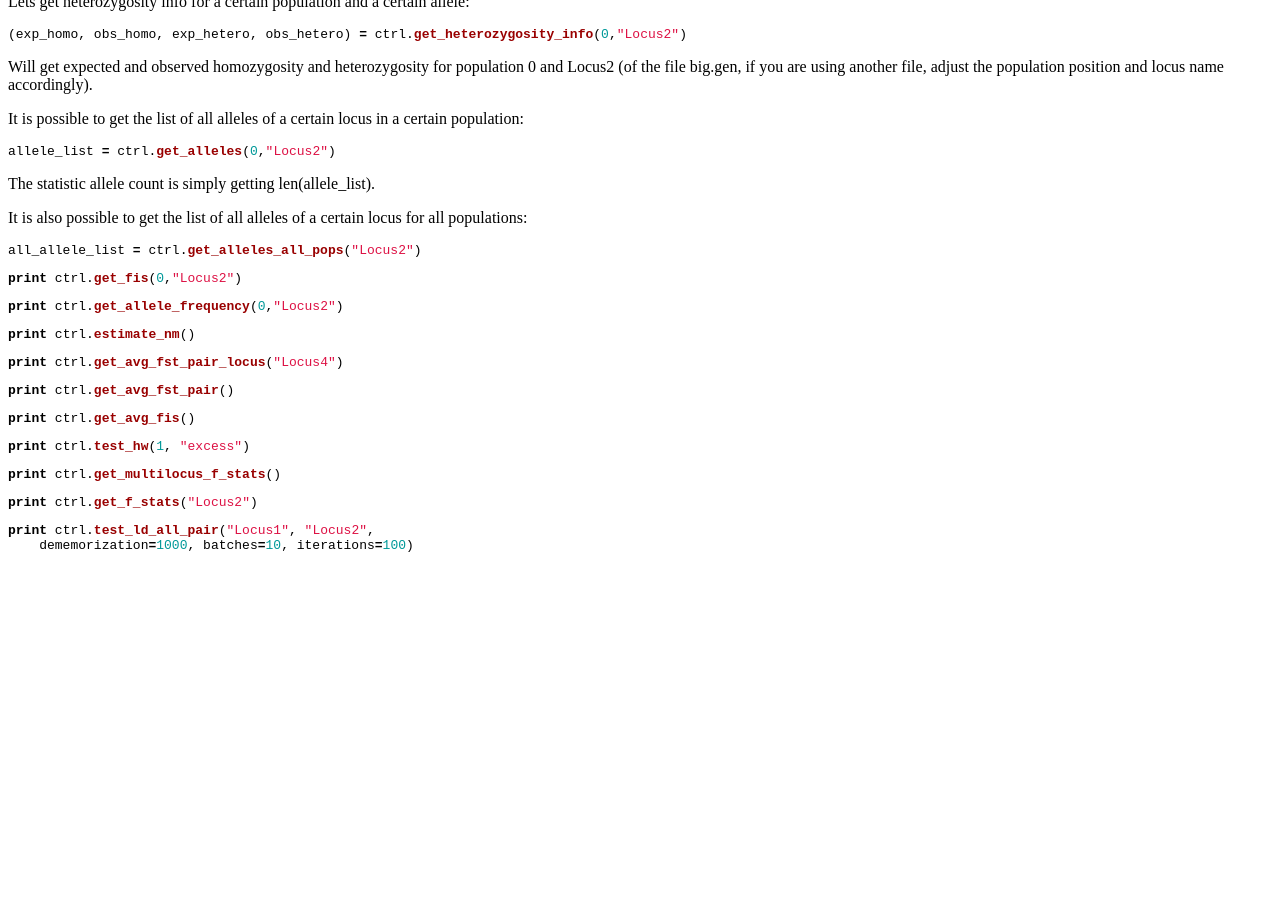
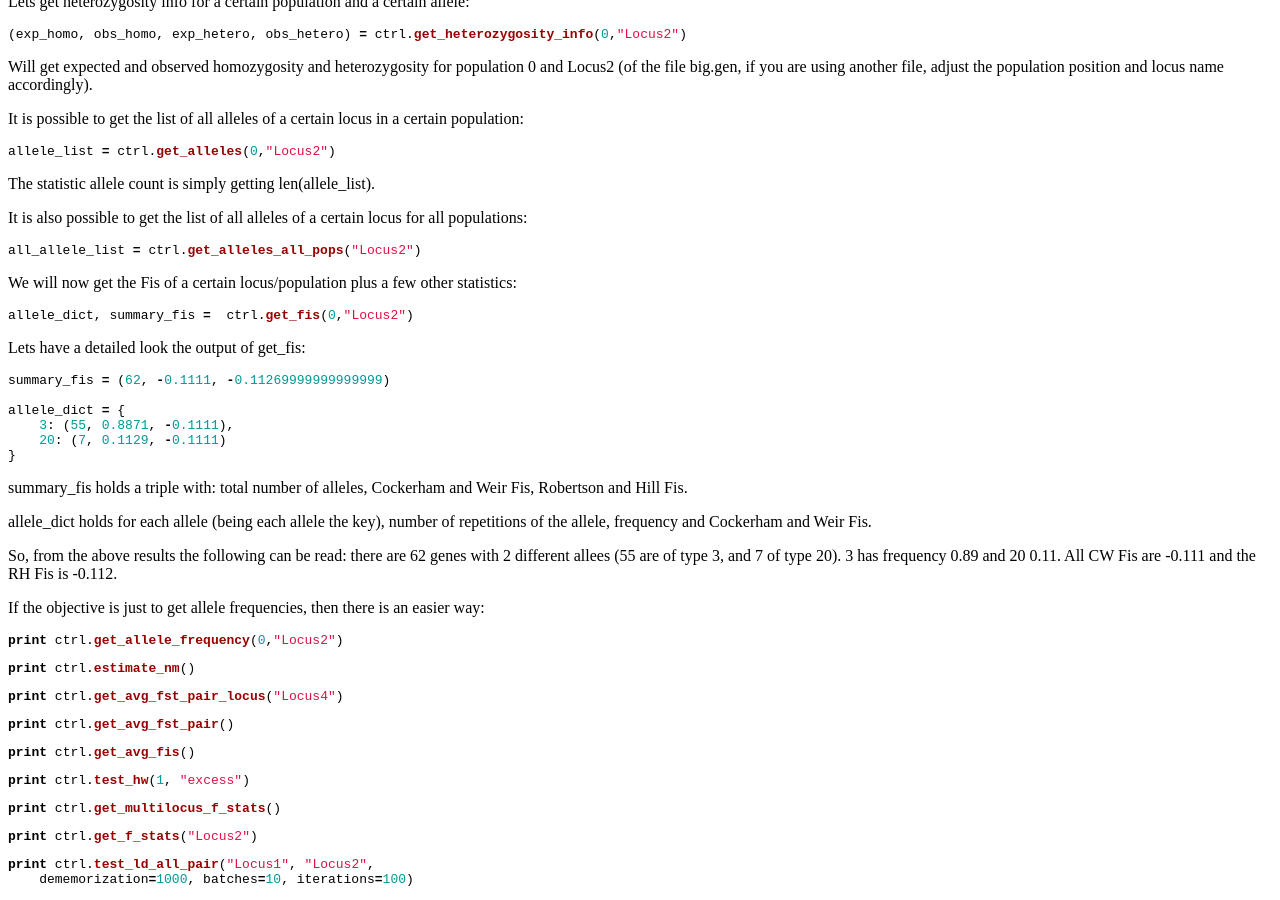
Before and after one commit to biopython/biopython.github.io, a Jekyll site: the page built from wiki/PopGen_Genepop.md, in a window 1280 px wide and 900 px high, scrolled down 690 px. Built offline with Jekyll 4.4.1, drawn with Linux system fonts in a browser that asks for light colours; before the commit the page ends 1256 px from its top, so only the background shows below that.

Commit message:
Change to wiki page

````diff
--- a/wiki/PopGen_Genepop.md
+++ b/wiki/PopGen_Genepop.md
@@ -93,9 +93,37 @@ for all populations:
 all_allele_list = ctrl.get_alleles_all_pops("Locus2")
 ```
 
+We will now get the Fis of a certain locus/population plus a few other
+statistics:
+
 ``` python
-print ctrl.get_fis(0,"Locus2")
+allele_dict, summary_fis =  ctrl.get_fis(0,"Locus2")
 ```
+
+Lets have a detailed look the output of get\_fis:
+
+``` python
+summary_fis = (62, -0.1111, -0.11269999999999999)
+
+allele_dict = {
+    3: (55, 0.8871, -0.1111),
+    20: (7, 0.1129, -0.1111)
+}
+```
+
+summary\_fis holds a triple with: total number of alleles, Cockerham and
+Weir Fis, Robertson and Hill Fis.
+
+allele\_dict holds for each allele (being each allele the key), number
+of repetitions of the allele, frequency and Cockerham and Weir Fis.
+
+So, from the above results the following can be read: there are 62 genes
+with 2 different allees (55 are of type 3, and 7 of type 20). 3 has
+frequency 0.89 and 20 0.11. All CW Fis are -0.111 and the RH Fis is
+-0.112.
+
+If the objective is just to get allele frequencies, then there is an
+easier way:
 
 ``` python
 print ctrl.get_allele_frequency(0,"Locus2")
````
Also changed, not shown: 1 other file.
